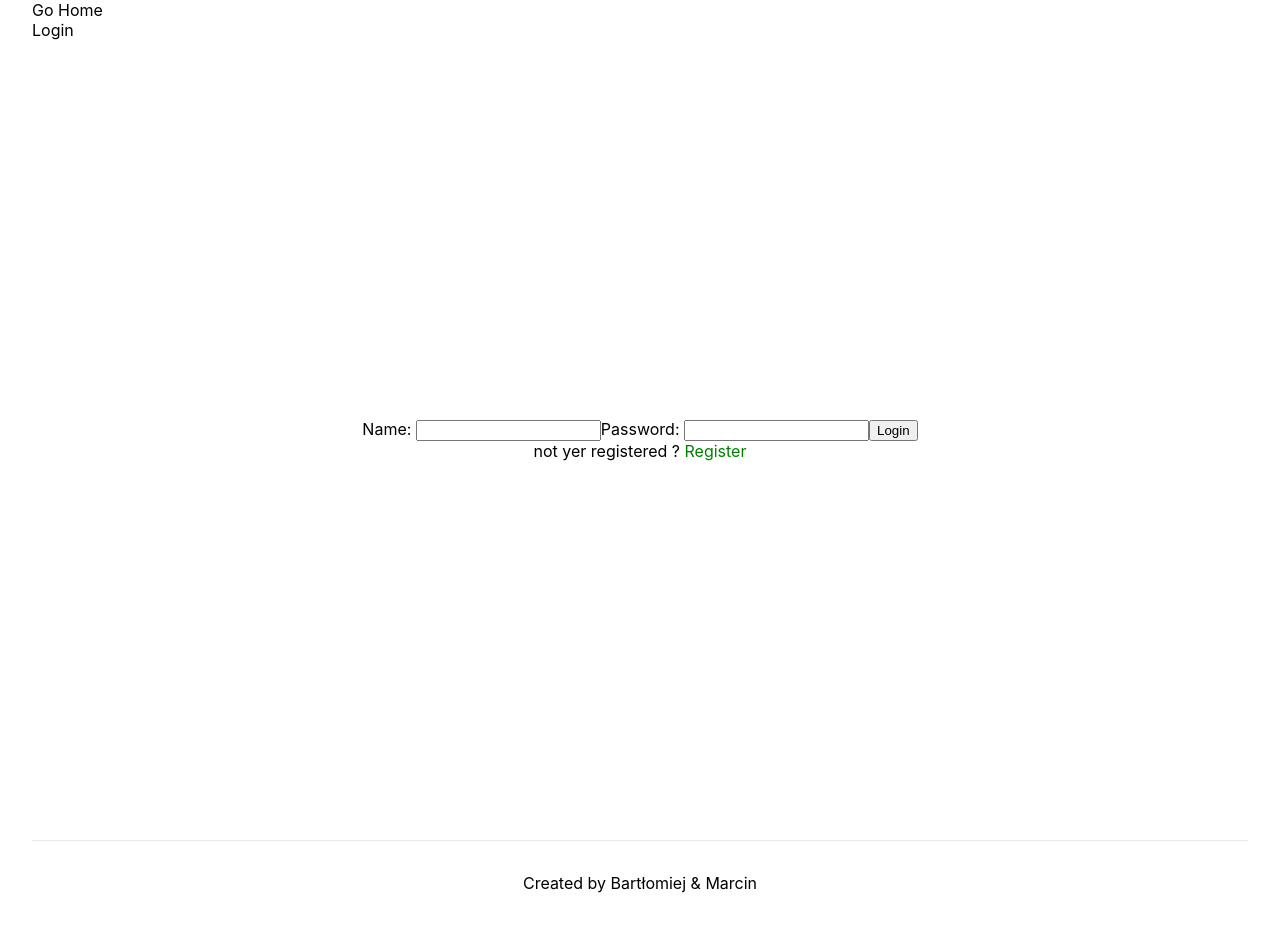
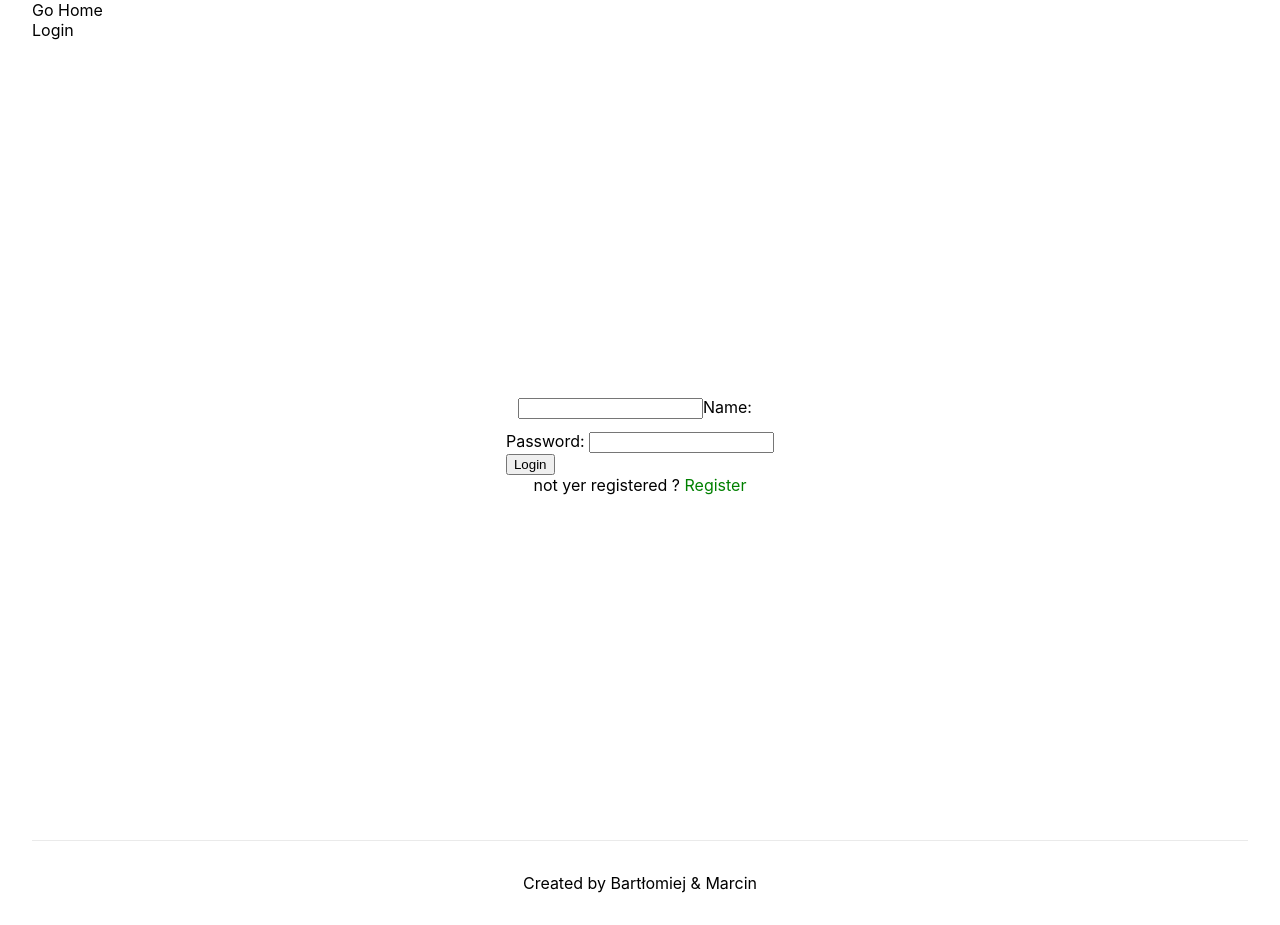
Before and after one commit to barrakz/grill_my_player, a Next.js app in the folder frontend/: page /login in a window 1280 px wide. Built offline with nearby package versions, Linux system fonts and the light colour scheme.

Commit message:
some styles

```diff
--- a/frontend/components/Header.tsx
+++ b/frontend/components/Header.tsx
@@ -1,4 +1,5 @@
 import Link from "next/link";
+import styles from '../styles/Home.module.scss'
 import {FC, useContext, useState} from "react";
 import {AuthContext} from "../contexts/auth";
 
@@ -18,7 +19,7 @@ const Header: FC<HeaderProps> = (props) => {
   return (
     <header>
       {
-        !isHome && <Link href={'/'}>Go Home</Link>
+        !isHome && <Link href={'/'} className={styles.links}>Go Home</Link>
       }
 
       <div>
--- a/frontend/pages/login.tsx
+++ b/frontend/pages/login.tsx
@@ -63,10 +63,14 @@ const Login: NextPage = () => {
       <main className={styles.main}>
         <div>
           <form onSubmit={handleSubmit(onSubmit)}>
-            <label htmlFor="username">Name: </label>
-            <input type="text" id='username' {...register("username")}/>
-            <label htmlFor="password">Password: </label>
-            <input type="password" id='password' {...register("password")}/>
+            <div style={{padding: '12px'}}>
+              <input type="text" id='username' {...register("username")}/>
+              <label htmlFor="username">Name: </label>
+            </div>
+            <div>
+              <label htmlFor="password">Password: </label>
+              <input type="password" id='password' {...register("password")}/>
+            </div>
             <button>Login</button>
           </form>
         </div>
```
